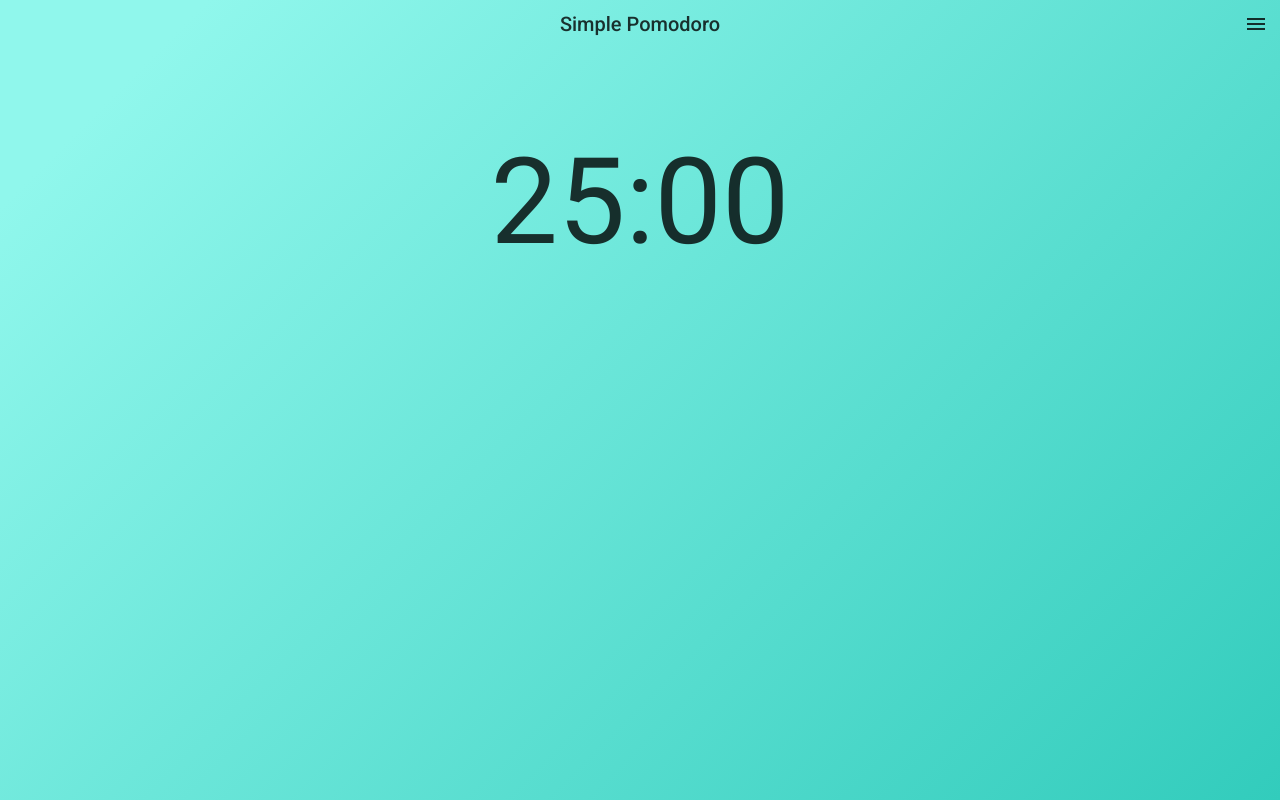
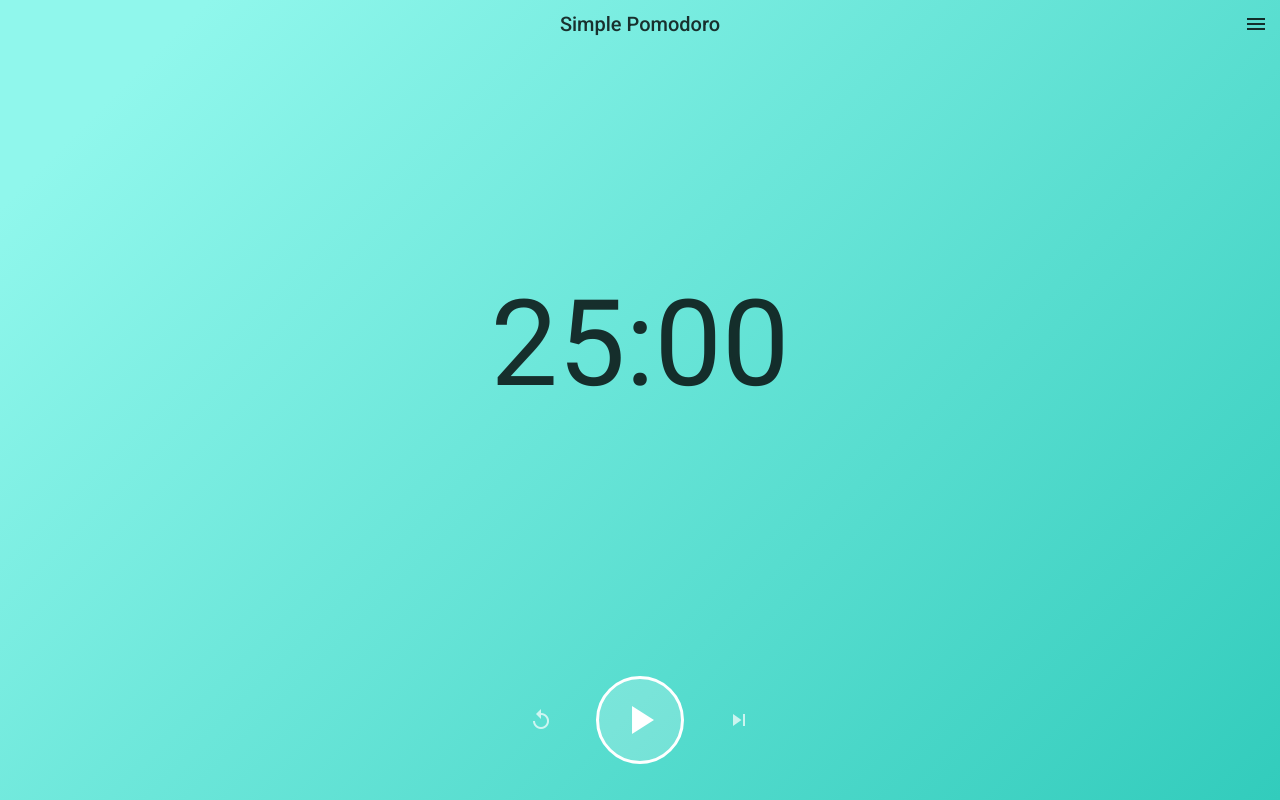
Before and after one commit to Thilerion/vue-pomodoro, a Vue app: page / in a window 1280 px wide. Built offline with nearby package versions, Linux system fonts and the light colour scheme.

Commit message:
finished control button styling

```diff
--- a/src/App.vue
+++ b/src/App.vue
@@ -5,20 +5,21 @@
 		</nav>
 		<main>
 			<pomo-time-view></pomo-time-view>
+			<pomo-controls></pomo-controls>
 		</main>
-
-
 	</div>
 </template>
 
 <script>
 import PomoNav from "./components/PomoNav";
 import PomoTimeView from "./components/PomoTimeView";
+import PomoControls from "./components/PomoControls";
 export default {
 	name: "app",
 	components: {
 		PomoNav,
-		PomoTimeView
+		PomoTimeView,
+		PomoControls
 	}
 };
 </script>
@@ -47,4 +48,10 @@ html {
 body {
 	min-height: 100%;
 }
+
+main {
+	display: grid;
+	grid-template-rows: auto 10rem;
+	align-items: center;
+}
 </style>
--- /dev/null
+++ b/src/components/PomoControls.vue
@@ -0,0 +1,47 @@
+<template>
+	<div class="button-container">
+		<button id="reset-timer" class="state-button small"><i class="material-icons">replay</i></button>
+		<button id="start-timer" class="state-button large"><i class="material-icons">play_arrow</i></button>
+		<button id="skip-timer" class="state-button small"><i class="material-icons">skip_next</i></button>
+	</div>
+</template>
+
+<script>
+export default {
+
+}
+</script>
+
+<style scoped>
+	.button-container {
+		display: flex;
+		flex-direction: row;
+		justify-content: center;
+		align-items: center;
+	}
+
+	.state-button {
+		border-radius: 50%;
+		border: none;
+		background: transparent;
+		color: white;
+		margin: 0 0.8rem;
+	}
+
+	.state-button.large {
+		border: 3px solid white;
+		background-color: rgba(255,255,255,0.2);
+	}
+
+	.state-button.small {
+		opacity: 0.7;
+	}
+
+	.state-button i {
+		margin: calc(.7rem + 5px) .7rem;
+	}
+
+	.state-button.large i {
+		font-size: 48px;
+	}
+</style>
```
